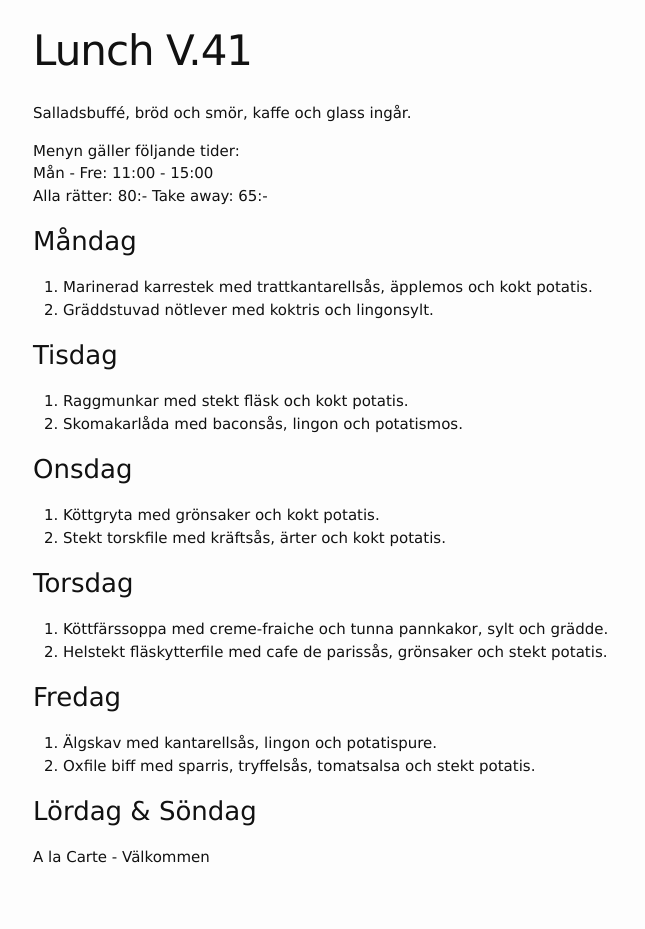
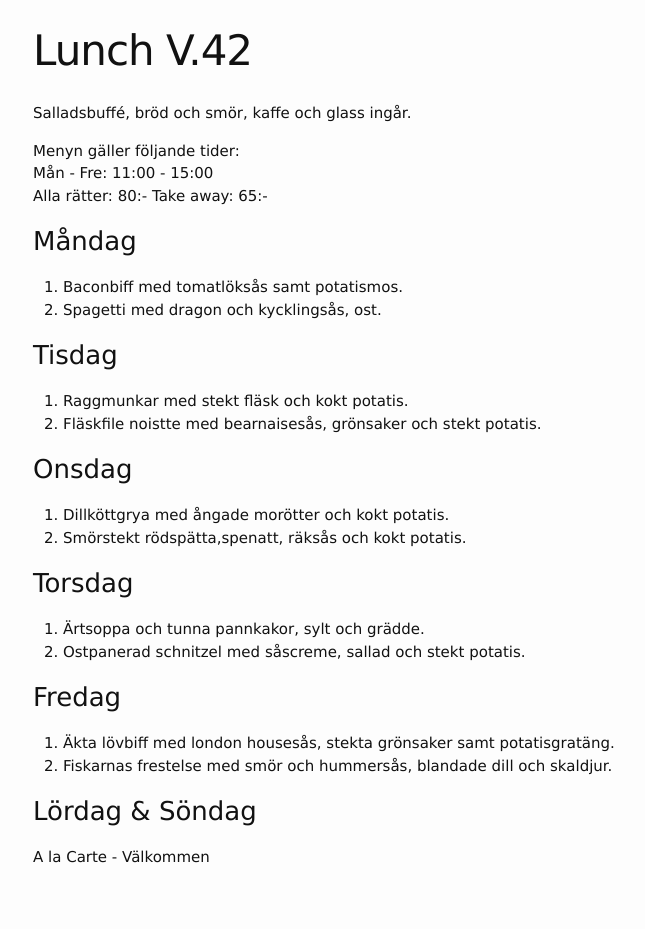
Before and after one commit to FarInn62/farinn62.github.io, a Jekyll site: the page built from lunch.md, in a window 1280 px wide. Shown: the whole page, without its empty margins (237-882 px from the left). Built offline with Jekyll 4.4.1, drawn with Linux system fonts in a browser that asks for light colours.

Commit message:
Update lunch.md

```diff
--- a/lunch.md
+++ b/lunch.md
@@ -1,6 +1,6 @@
 ---
 layout: foodmenu
-title: Lunch V.41
+title: Lunch V.42
 permalink: /lunch/
 published: true
 ---
@@ -12,28 +12,28 @@ Alla rätter: 80:- Take away: 65:-
 
 ### Måndag
 
-1. Marinerad karrestek med trattkantarellsås, äpplemos och kokt potatis.
-2. Gräddstuvad nötlever med koktris och lingonsylt.
+1. Baconbiff med tomatlöksås samt potatismos.
+2. Spagetti med dragon och kycklingsås, ost.
 
 ### Tisdag
 
 1. Raggmunkar med stekt fläsk och kokt potatis.
-2. Skomakarlåda med baconsås, lingon och potatismos.
+2. Fläskfile noistte med bearnaisesås, grönsaker och stekt potatis.
 
 ### Onsdag
 
-1. Köttgryta med grönsaker och kokt potatis.
-2. Stekt torskfile med kräftsås, ärter och kokt potatis.
+1. Dillköttgrya med ångade morötter och kokt potatis.
+2. Smörstekt rödspätta,spenatt, räksås och kokt potatis.
 
 ### Torsdag
 
- 1. Köttfärssoppa med creme-fraiche och tunna pannkakor, sylt och grädde.
- 2. Helstekt fläskytterfile med cafe de parissås, grönsaker och stekt potatis.
+ 1. Ärtsoppa och tunna pannkakor, sylt och grädde.
+ 2. Ostpanerad schnitzel med såscreme, sallad och stekt potatis.
 
 ### Fredag
 
-1. Älgskav med kantarellsås, lingon och potatispure.
-2. Oxfile biff med sparris, tryffelsås, tomatsalsa och stekt potatis.
+1. Äkta lövbiff med london housesås, stekta grönsaker samt potatisgratäng.
+2. Fiskarnas frestelse med smör och hummersås, blandade dill och skaldjur.
 
 ### Lördag & Söndag
 A la Carte - Välkommen
```
